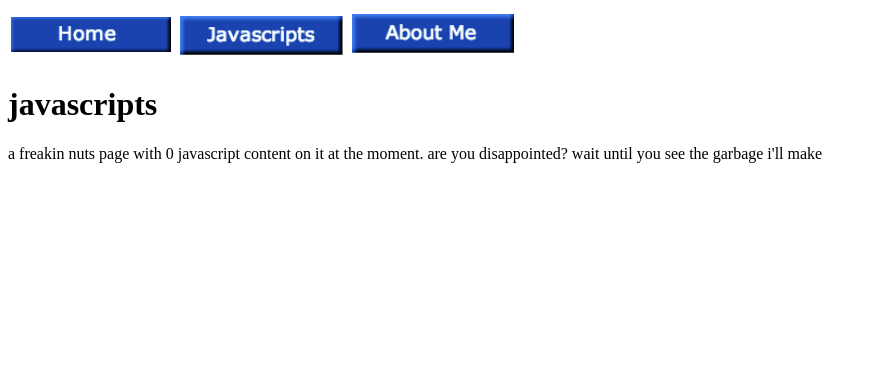
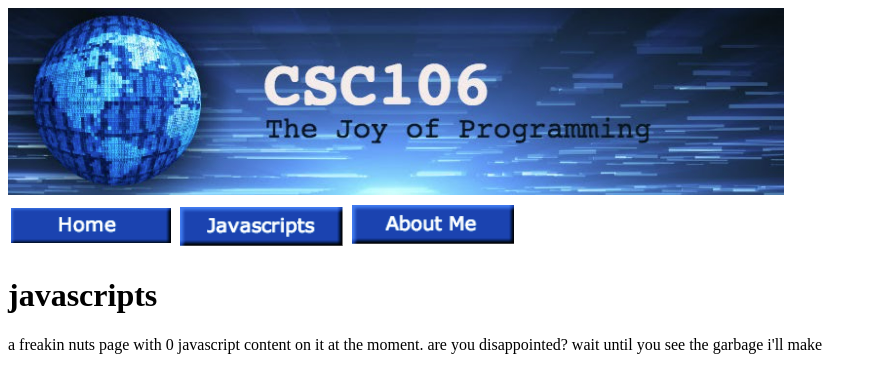
Before and after one commit to AidanPhilip/AidanPhilip.github.io, a plain HTML site: page javascripts.html in a window 1280 px wide. Shown: the whole page, without its empty margins (0-878 px from the left). Drawn offline with Linux system fonts and the light colour scheme.

Commit message:
Update javascripts.html

```diff
--- a/javascripts.html
+++ b/javascripts.html
@@ -5,6 +5,7 @@
         <meta charset="utf-8">
     </head>
     <body>
+        <img src="banner.png" alt="a CSC 106 URI Banner">
         <table>
             <thead>
                 <tr>
```
